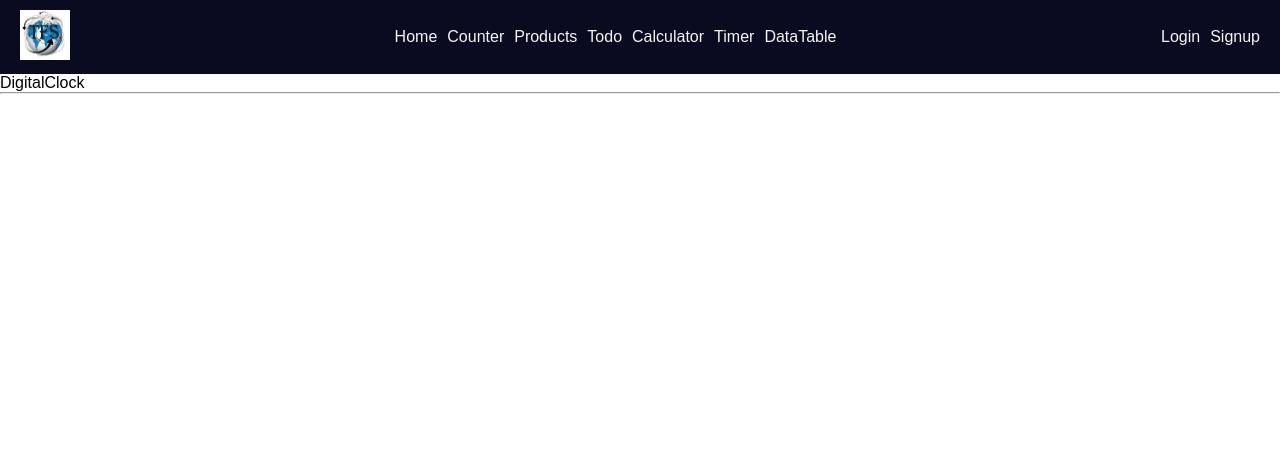
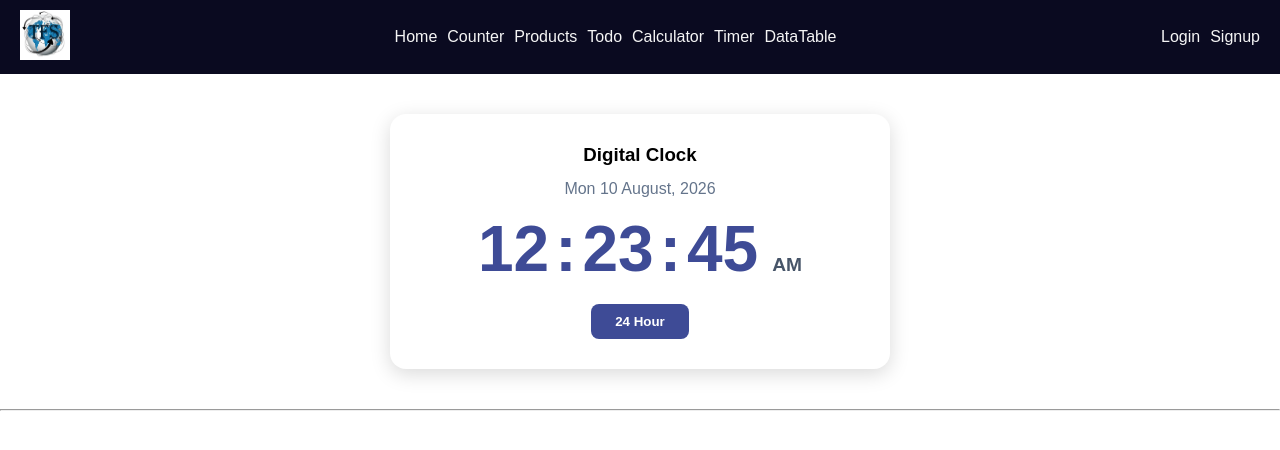
Before and after one commit to mohdadil12345/react-practise, a React app in the folder frontend/: page /timer in a window 1280 px wide. Shown: the top 450 px of the page. Built offline with nearby package versions, Linux system fonts and the light colour scheme; the HTML template or start-up script is replaced by a standard one.

Commit message:
pre-main

```diff
--- a/frontend/src/features/timer/DigitalClock.jsx
+++ b/frontend/src/features/timer/DigitalClock.jsx
@@ -1,9 +1,79 @@
-import React from 'react'
+import React, { useEffect, useState } from 'react'
+
+import "../../styles/digitalclock.scss"
 
 const DigitalClock = () => {
-  return (
-    <div>DigitalClock</div>
-  )
+
+    const [currentTime, setCurrentTime] = useState(new Date()) // 24 hour format
+    const [is24Hour, setIs24Hour] = useState(false)
+
+    useEffect(() => {
+
+        const timerId = setInterval(() => {
+            setCurrentTime(new Date());
+        }, 1000);
+
+        return () => clearInterval(timerId);
+
+    }, []);
+
+
+    const hours = currentTime.getHours()  // 12 hour format
+    const minutes = currentTime.getMinutes()
+    const seconds = currentTime.getSeconds()
+
+    console.log(String(hours).padStart(2, "0")); // explantion : if hours is less than 10, it will add 0 to the front of the number
+
+    const displayHours = is24Hour ? String(hours).padStart(2, "0") : String(hours % 12 || 12).padStart(2, "0")
+
+    const displayMinutes = String(minutes).padStart(2, "0")
+    const displaySeconds = String(seconds).padStart(2, "0")
+
+
+    const period = hours >= 12 ? "AM" : "PM"
+
+    // date
+    // const dateString = currentTime.toLocaleDateString() // like 8/15/2026
+    const dateString = currentTime.toLocaleDateString("en-IN", {
+
+        weekday : "short",
+        day : "numeric", // day: "2-digit"
+        month : "long",
+        year : "numeric"
+
+    })
+
+// toLocaleDateString() converts a Date object into a string based on a locale and formatting options
+// weekday: "long" Displays the full weekday name.
+
+    return (
+        <div className='digitalclock'>
+
+            <h3>Digital Clock</h3>
+
+
+            <p className='date'>{dateString}</p>
+
+            <div className="time-display">
+
+                <span className='digit'>{displayHours}</span>
+                <span className='colon'>:</span>
+
+                <span className='digit'>{displayMinutes}</span>
+                <span className='colon'>:</span>
+
+                <span className='digit'>{displaySeconds}</span>
+
+                {!is24Hour && <span className="period">{period}</span>
+                }
+            </div>
+
+            <button onClick={() => setIs24Hour(prev => !prev)}>
+                {is24Hour ? "12 Hour" : "24 Hour"}
+            </button>
+
+        </div>
+    )
 }
 
 export default DigitalClock
--- a/frontend/src/styles/digitalclock.scss
+++ b/frontend/src/styles/digitalclock.scss
@@ -1,55 +1,58 @@
-.digital-clock {
-  max-width: 480px;
-  margin: 32px auto;
-  padding: 28px 24px;
+
+
+.digitalclock{
+  max-width: 500px;
+  margin: 40px auto;
+  padding: 30px;
   text-align: center;
   border-radius: 16px;
   background: #ffffff;
-  box-shadow: 0 4px 20px rgba(0, 0, 0, 0.08);
+  box-shadow: rgba(0, 0, 0, 0.15) 0px 5px 20px;
   display: flex;
   flex-direction: column;
   align-items: center;
-  gap: 12px;
+  gap: 14px;
 
-  h3 {
+  .h3 {
     margin: 0;
     color: #1e293b;
-    font-size: 1.25rem;
+    font-size: 1.5rem;
+    font-weight: 700;
   }
 
   .date {
     margin: 0;
     color: #64748b;
-    font-size: 0.95rem;
+    font-size: 1rem;
   }
 
   .time-display {
+
     display: flex;
-    align-items: baseline;
+    align-items: center;
     justify-content: center;
-    gap: 4px;
-    margin: 8px 0;
+    gap: 6px;
     font-variant-numeric: tabular-nums;
 
     .digit,
     .colon {
-      font-size: 3.2rem;
+      font-size: 4rem;
       font-weight: 700;
       color: rgb(62, 75, 150);
-      line-height: 1;
-    }
-
-    .colon {
-      opacity: 0.7;
-      animation: blink 1s step-end infinite;
     }
 
     .period {
-      margin-left: 10px;
-      font-size: 1.1rem;
-      font-weight: 700;
-      color: #64748b;
+      margin-left: 8px;
+      font-size: 1.2rem;
+      font-weight: bold;
+      color: #475569;
+      align-self: flex-end;
+      padding-bottom: 10px;
+
     }
+
+
+
   }
 
     button {
@@ -66,10 +69,5 @@
         box-shadow: 0 10px 30px rgba(0, 0, 0, 0.12);
       }
     }
+
 }
-
-@keyframes blink {
-  50% {
-    opacity: 0.2;
-  }
-}
```
Lines whose indentation alone changed are shown as unchanged.
